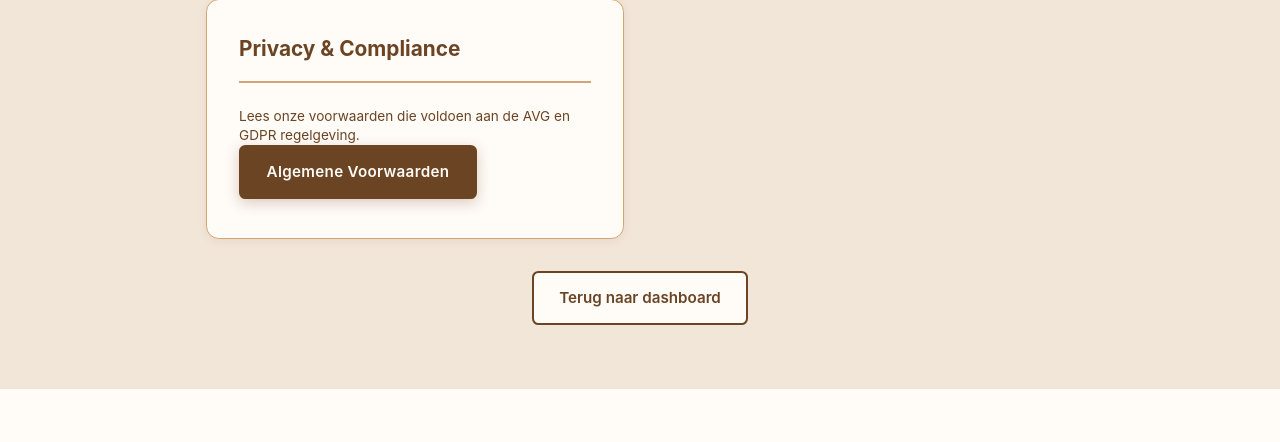
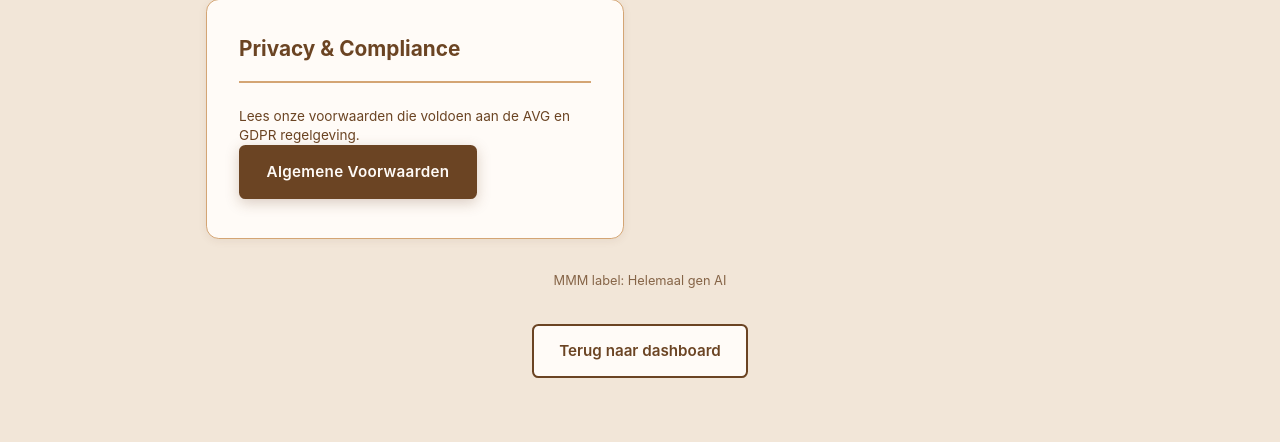
Before and after one commit to TristandeGraaf1/Vibe_coding_Chocoloco_2, a Flask app: page /settings in a window 1280 px wide. Shown: the part 1798-2240 px from the top of the page. Before the commit the page ends 2187 px from the top, so only its background shows below. Run offline with Flask 3, Linux system fonts and the light colour scheme; the visitor is signed in with stand-in values (Sample User, id 1); data that the repository does not hold is empty.

Commit message:
MMM-label

```diff
--- a/app/templates/settings.html
+++ b/app/templates/settings.html
@@ -147,6 +147,8 @@
         </div>
     </div>
 
+    <p class="settings-footer-note">MMM label: Helemaal gen AI</p>
+
     <!-- Back Button -->
     <div class="back-container">
         <a href="{{ url_for('main.dashboard') }}" class="btn btn-secondary">Terug naar dashboard</a>
@@ -278,6 +280,14 @@
         display: flex;
         justify-content: center;
         margin-top: 2rem;
+    }
+
+    .settings-footer-note {
+        margin: 0 0 0.75rem 0;
+        text-align: center;
+        font-size: 0.8rem;
+        color: var(--text-secondary);
+        opacity: 0.8;
     }
 
     .btn {
```
